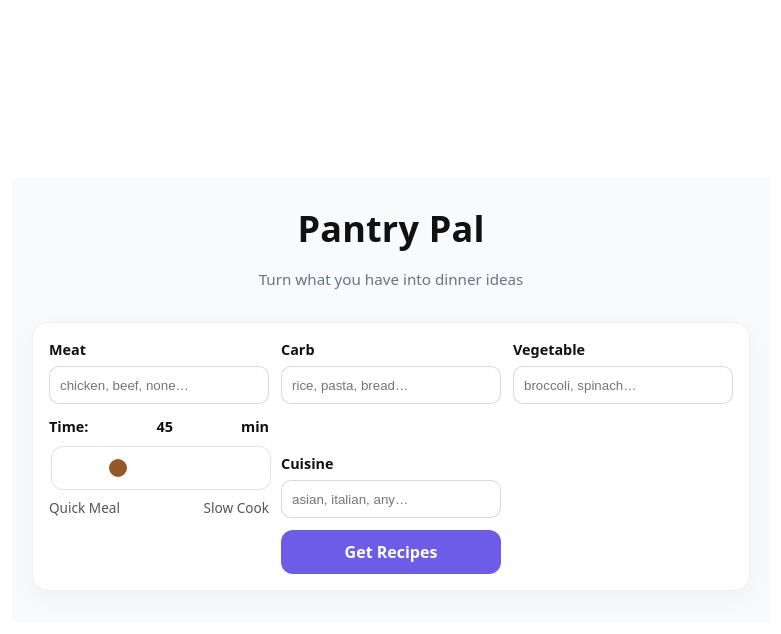
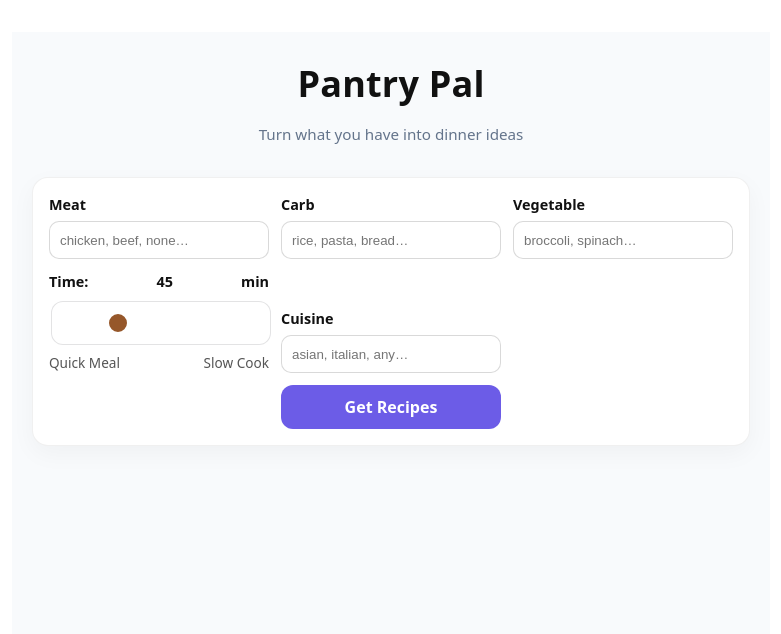
Before and after one commit to ayunani/pantry-pal-app, a React (Vite) app: page / in a window 1280 px wide. Shown: the top 634 px of the page, without its empty margins (249-1030 px from the left). Built offline with nearby package versions, Linux system fonts and the light colour scheme.

Commit message:
forcing the page to be centered

```diff
--- a/src/App.css
+++ b/src/App.css
@@ -313,3 +313,15 @@ body { background: var(--bg); color: var(--ink); }
   .recipe-card { border-radius: 12px; }
   .recipe-title { font-size: 1rem; }
 }
+
+/* Force horizontal centering */
+html, body, #root {
+  min-height: 100%;
+  display: flex;
+  justify-content: center;
+}
+
+#root > .app {
+  width: 100%;
+  max-width: 1100px;
+}
```
